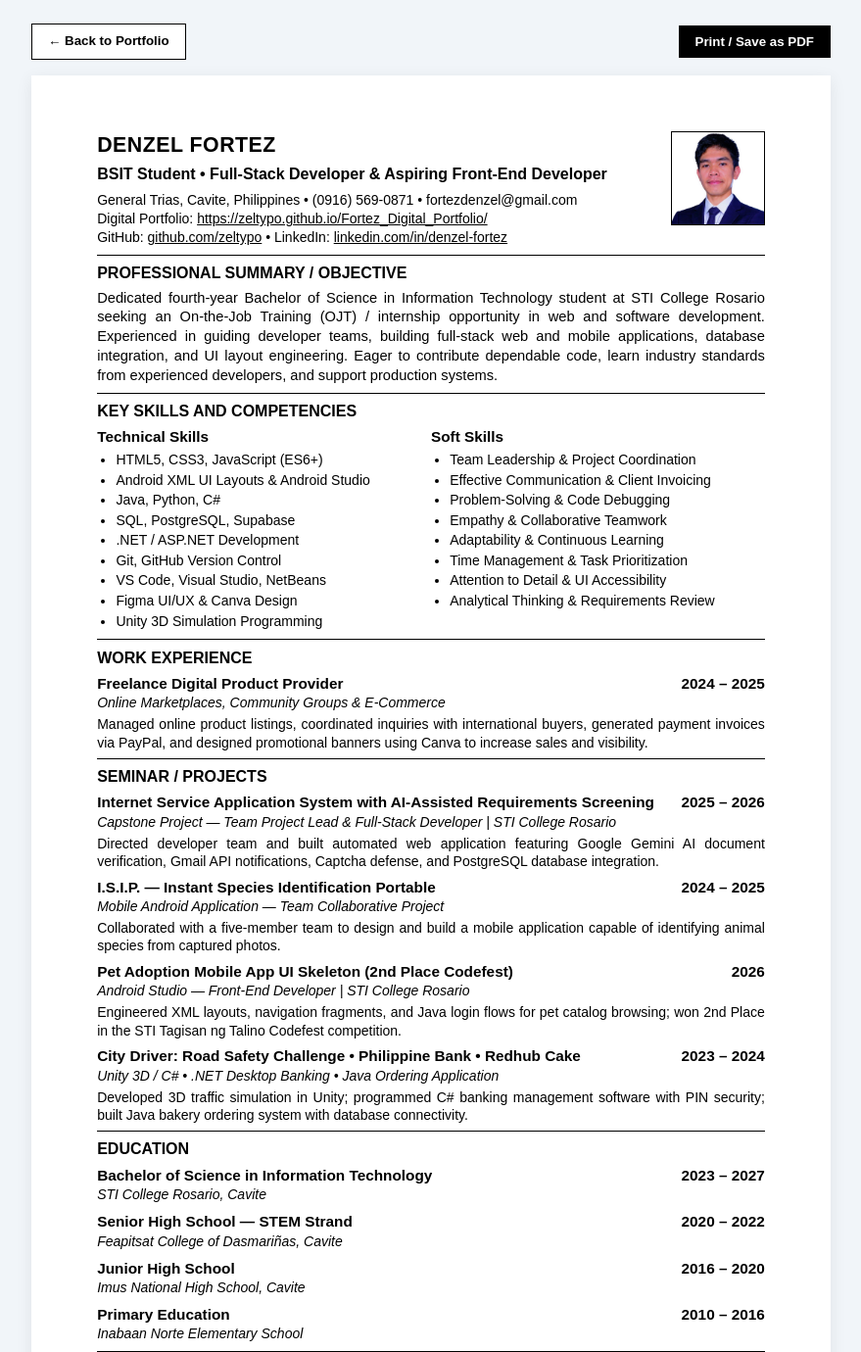
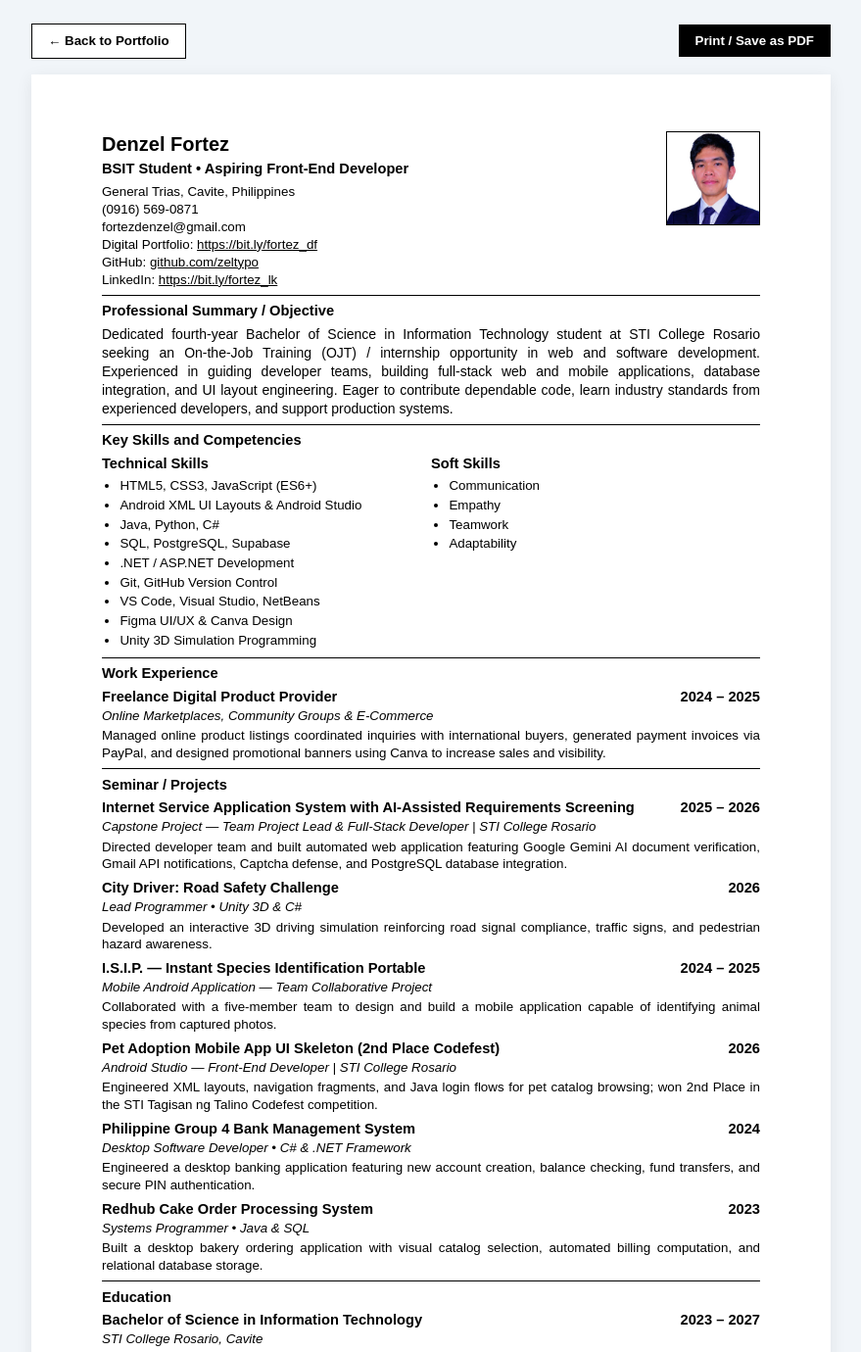
Before and after one commit to zeltypo/Fortez_Digital_Portfolio, a plain HTML site: page resume.html in a window 1280 px wide. Shown: the top 1380 px of the page at 98% size, without its empty margins (200-1079 px from the left). Drawn offline with Linux system fonts and the light colour scheme.

Commit message:
Direct 'View Resume' button to new tab and update resume.html to match exact PDF structure

```diff
--- a/resume.html
+++ b/resume.html
@@ -3,7 +3,7 @@
 <head>
   <meta charset="UTF-8">
   <meta name="viewport" content="width=device-width, initial-scale=1.0">
-  <title>Denzel Fortez - Resume (GE2510)</title>
+  <title>Denzel Fortez - Resume</title>
   <style>
     * {
       box-sizing: border-box;
@@ -13,10 +13,10 @@
 
     body {
       font-family: Arial, Helvetica, sans-serif;
-      font-size: 12pt;
+      font-size: 11pt;
       color: #000000;
       background: #f1f5f9;
-      line-height: 1.4;
+      line-height: 1.35;
       padding: 1.5rem 1rem;
     }
 
@@ -54,10 +54,9 @@
 
     .resume-sheet {
       width: 8.5in;
-      min-height: 11in;
       background: #ffffff;
       margin: 0 auto;
-      padding: 0.6in 0.7in;
+      padding: 0.6in 0.75in;
       box-shadow: 0 4px 16px rgba(0, 0, 0, 0.08);
     }
 
@@ -65,7 +64,7 @@
     .header-table {
       width: 100%;
       border-collapse: collapse;
-      margin-bottom: 0.5rem;
+      margin-bottom: 0.4rem;
     }
 
     .header-table td {
@@ -73,30 +72,28 @@
     }
 
     .header-left {
-      width: 78%;
+      width: 80%;
     }
 
     .header-right {
-      width: 22%;
+      width: 20%;
       text-align: right;
     }
 
     .name-title {
-      font-size: 16pt;
+      font-size: 15pt;
       font-weight: bold;
-      text-transform: uppercase;
-      letter-spacing: 0.5px;
-      margin-bottom: 0.2rem;
+      margin-bottom: 0.15rem;
     }
 
     .role-subtitle {
-      font-size: 12pt;
+      font-size: 11pt;
       font-weight: bold;
-      margin-bottom: 0.35rem;
+      margin-bottom: 0.25rem;
     }
 
     .contact-line {
-      font-size: 10.5pt;
+      font-size: 10pt;
       line-height: 1.35;
     }
 
@@ -117,20 +114,19 @@
     .divider-line {
       border: none;
       border-top: 1px solid #000000;
-      margin: 0.45rem 0;
+      margin: 0.4rem 0;
     }
 
     /* SECTION HEADINGS */
     .sec-heading {
-      font-size: 12pt;
+      font-size: 11pt;
       font-weight: bold;
-      text-transform: uppercase;
-      margin-top: 0.45rem;
+      margin-top: 0.4rem;
       margin-bottom: 0.25rem;
     }
 
     p.sec-text {
-      font-size: 11pt;
+      font-size: 10.5pt;
       line-height: 1.35;
       text-align: justify;
     }
@@ -149,43 +145,43 @@
     }
 
     .col-title {
-      font-size: 11.5pt;
+      font-size: 11pt;
       font-weight: bold;
       margin-bottom: 0.2rem;
     }
 
     ul.bullet-list {
       list-style-type: disc;
-      padding-left: 1.2rem;
+      padding-left: 1.15rem;
     }
 
     ul.bullet-list li {
-      font-size: 10.5pt;
+      font-size: 10pt;
       line-height: 1.3;
       margin-bottom: 0.15rem;
     }
 
     /* EXPERIENCE & PROJECTS ENTRY */
     .entry-item {
-      margin-bottom: 0.4rem;
+      margin-bottom: 0.45rem;
     }
 
     .entry-header {
       display: flex;
       justify-content: space-between;
       align-items: baseline;
-      font-size: 11.5pt;
+      font-size: 11pt;
       font-weight: bold;
     }
 
     .entry-sub {
-      font-size: 10.5pt;
+      font-size: 10pt;
       font-style: italic;
       margin-bottom: 0.15rem;
     }
 
     .entry-desc {
-      font-size: 10.5pt;
+      font-size: 10pt;
       line-height: 1.3;
       text-align: justify;
     }
@@ -201,13 +197,13 @@
       width: 33.33%;
       vertical-align: top;
       padding-right: 0.5rem;
-      font-size: 10pt;
+      font-size: 9.5pt;
       line-height: 1.3;
     }
 
     .ref-name {
       font-weight: bold;
-      font-size: 10.5pt;
+      font-size: 10pt;
     }
 
     .ref-title {
@@ -226,7 +222,6 @@
         box-shadow: none;
         padding: 0.4in 0.5in;
         width: 100%;
-        min-height: auto;
       }
     }
   </style>
@@ -249,12 +244,14 @@
       <tr>
         <td class="header-left">
           <div class="name-title">Denzel Fortez</div>
-          <div class="role-subtitle">BSIT Student &bull; Full-Stack Developer &amp; Aspiring Front-End Developer</div>
+          <div class="role-subtitle">BSIT Student &bull; Aspiring Front-End Developer</div>
           <div class="contact-line">
-            General Trias, Cavite, Philippines &bull; (0916) 569-0871 &bull; fortezdenzel@gmail.com<br>
-            Digital Portfolio: <a href="https://zeltypo.github.io/Fortez_Digital_Portfolio/" class="contact-link">https://zeltypo.github.io/Fortez_Digital_Portfolio/</a><br>
-            GitHub: <a href="https://github.com/zeltypo" class="contact-link">github.com/zeltypo</a> &bull;
-            LinkedIn: <a href="https://www.linkedin.com/in/denzel-fortez-498216392/" class="contact-link">linkedin.com/in/denzel-fortez</a>
+            General Trias, Cavite, Philippines<br>
+            (0916) 569-0871<br>
+            fortezdenzel@gmail.com<br>
+            Digital Portfolio: <a href="https://bit.ly/fortez_df" class="contact-link" target="_blank">https://bit.ly/fortez_df</a><br>
+            GitHub: <a href="https://github.com/zeltypo" class="contact-link" target="_blank">github.com/zeltypo</a><br>
+            LinkedIn: <a href="https://bit.ly/fortez_lk" class="contact-link" target="_blank">https://bit.ly/fortez_lk</a>
           </div>
         </td>
         <td class="header-right">
@@ -299,14 +296,10 @@
         <td>
           <div class="col-title">Soft Skills</div>
           <ul class="bullet-list">
-            <li>Team Leadership &amp; Project Coordination</li>
-            <li>Effective Communication &amp; Client Invoicing</li>
-            <li>Problem-Solving &amp; Code Debugging</li>
-            <li>Empathy &amp; Collaborative Teamwork</li>
-            <li>Adaptability &amp; Continuous Learning</li>
-            <li>Time Management &amp; Task Prioritization</li>
-            <li>Attention to Detail &amp; UI Accessibility</li>
-            <li>Analytical Thinking &amp; Requirements Review</li>
+            <li>Communication</li>
+            <li>Empathy</li>
+            <li>Teamwork</li>
+            <li>Adaptability</li>
           </ul>
         </td>
       </tr>
@@ -325,7 +318,7 @@
       </div>
       <div class="entry-sub">Online Marketplaces, Community Groups &amp; E-Commerce</div>
       <p class="entry-desc">
-        Managed online product listings, coordinated inquiries with international buyers, generated payment invoices via PayPal, and designed promotional banners using Canva to increase sales and visibility.
+        Managed online product listings coordinated inquiries with international buyers, generated payment invoices via PayPal, and designed promotional banners using Canva to increase sales and visibility.
       </p>
     </div>
 
@@ -344,6 +337,17 @@
       <div class="entry-sub">Capstone Project &mdash; Team Project Lead &amp; Full-Stack Developer | STI College Rosario</div>
       <p class="entry-desc">
         Directed developer team and built automated web application featuring Google Gemini AI document verification, Gmail API notifications, Captcha defense, and PostgreSQL database integration.
+      </p>
+    </div>
+
+    <div class="entry-item">
+      <div class="entry-header">
+        <span>City Driver: Road Safety Challenge</span>
+        <span>2026</span>
+      </div>
+      <div class="entry-sub">Lead Programmer &bull; Unity 3D &amp; C#</div>
+      <p class="entry-desc">
+        Developed an interactive 3D driving simulation reinforcing road signal compliance, traffic signs, and pedestrian hazard awareness.
       </p>
     </div>
 
@@ -371,12 +375,23 @@
 
     <div class="entry-item">
       <div class="entry-header">
-        <span>City Driver: Road Safety Challenge &bull; Philippine Bank &bull; Redhub Cake</span>
-        <span>2023 &ndash; 2024</span>
+        <span>Philippine Group 4 Bank Management System</span>
+        <span>2024</span>
       </div>
-      <div class="entry-sub">Unity 3D / C# &bull; .NET Desktop Banking &bull; Java Ordering Application</div>
+      <div class="entry-sub">Desktop Software Developer &bull; C# &amp; .NET Framework</div>
       <p class="entry-desc">
-        Developed 3D traffic simulation in Unity; programmed C# banking management software with PIN security; built Java bakery ordering system with database connectivity.
+        Engineered a desktop banking application featuring new account creation, balance checking, fund transfers, and secure PIN authentication.
+      </p>
+    </div>
+
+    <div class="entry-item">
+      <div class="entry-header">
+        <span>Redhub Cake Order Processing System</span>
+        <span>2023</span>
+      </div>
+      <div class="entry-sub">Systems Programmer &bull; Java &amp; SQL</div>
+      <p class="entry-desc">
+        Built a desktop bakery ordering application with visual catalog selection, automated billing computation, and relational database storage.
       </p>
     </div>
 
@@ -435,7 +450,7 @@
     <hr class="divider-line">
 
     <!-- ===================================================================
-         8. REFERENCES (3 PERSONS)
+         8. REFERENCES
          =================================================================== -->
     <div class="sec-heading">References</div>
     <table class="references-grid">
```
Also changed, not shown: index.html (+3 -65 lines).
